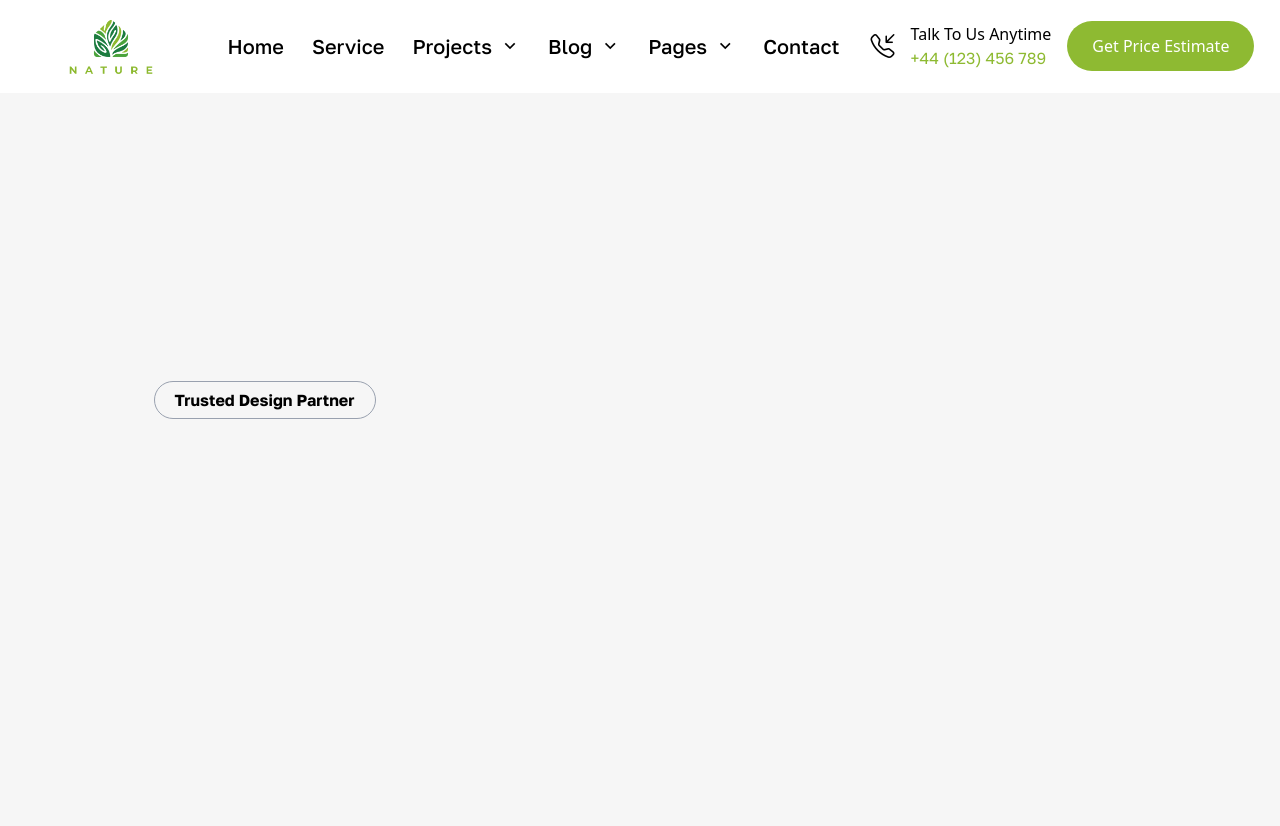
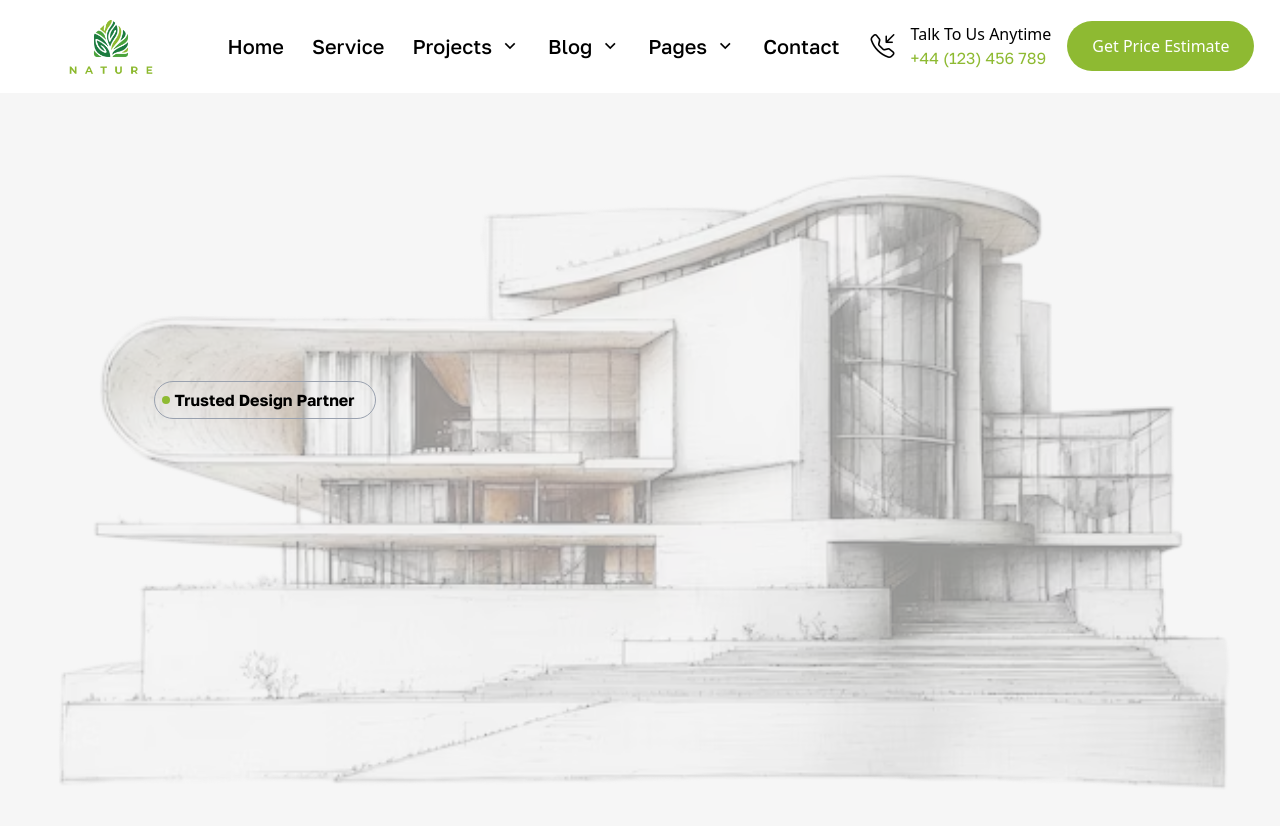
Before and after one commit to YogasWara18/nature, a Next.js app: page /UI-Components/Index/Hero in a window 1280 px wide. Shown: the top 826 px of the page. Before the commit the page ends 800 px from the top, so only its background shows below. Built offline with nearby package versions, Linux system fonts and the light colour scheme; a web font is replaced by a local one.

Commit message:
Update hero

```diff
--- a/app/globals.css
+++ b/app/globals.css
@@ -55,4 +55,31 @@ body{
 .hero:after{
     content: '';
     position: absolute;
+    top: 65%;
+    left: 50%;
+    transform: translate(-50%, -50%);
+    width: 100%;
+    height: 100%;
+    background-image: url(../public/Hero-bg.png);
+    background-repeat: no-repeat;
+    background-position: center center;
+    background-size: contain;
+    z-index: -1;
+    opacity:calc(40%)
 }
+
+.hero-span{
+    position: relative;
+}
+
+.hero-span:after{
+    content: '';
+    position: absolute;
+    top: 50%;
+    left: 5%;
+    transform: translate(-50% , -50%);
+    width: 8px;
+    height: 8px;
+    border-radius: 100%;
+    background-color: var(--prim);
+}
```
Also changed, not shown: public/Hero-bg.png (added).
